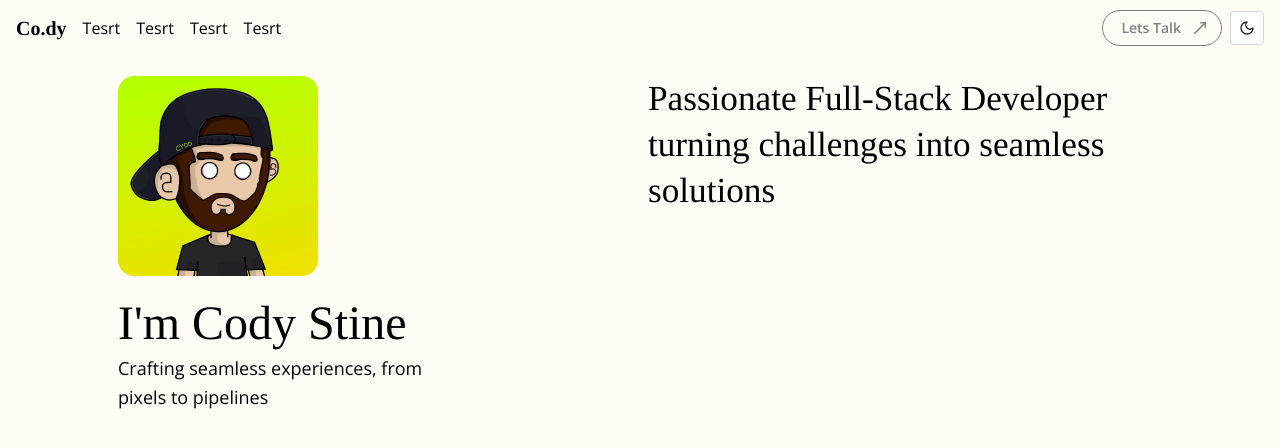
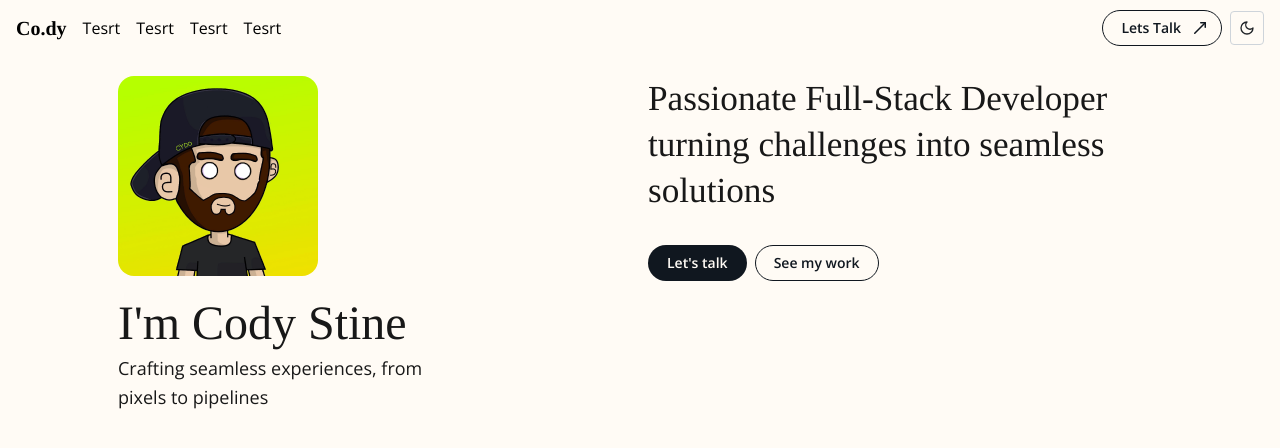
Before and after one commit to CydoEntis/co.dy, a React (Vite) app: page / in a window 1280 px wide. Shown: the top 448 px of the page. Built offline with nearby package versions, Linux system fonts and the light colour scheme.

Commit message:
Added inverse options to color theme and changed from the traditional black tones to a blue for dark mode.

```diff
--- a/src/App.tsx
+++ b/src/App.tsx
@@ -1,4 +1,12 @@
-import { Image, Box, SimpleGrid, Title, Text } from "@mantine/core";
+import {
+  Image,
+  Box,
+  SimpleGrid,
+  Title,
+  Text,
+  Button,
+  Group,
+} from "@mantine/core";
 import Layout from "./components/layout/Layout";
 import Me from "@/assets/me.png";
 function App() {
@@ -7,15 +15,27 @@ function App() {
       <SimpleGrid cols={2} px={32}>
         <Box w={320}>
           <Image src={Me} w={200} radius="lg" />
-          <Title size="3rem" fw={400} mt={16}>
+          <Title size="3rem" fw={400} mt={16} c="text">
             I'm Cody Stine
           </Title>
-          <Text size="lg">
+          <Text size="lg" c="text">
             Crafting seamless experiences, from pixels to pipelines
           </Text>
         </Box>
         <Box>
-          <Box w={460}><Title fw="400" size="2.2rem">Passionate Full-Stack Developer turning challenges into seamless solutions</Title>
+          <Box w={460}>
+            <Title c="text" fw="400" size="2.2rem">
+              Passionate Full-Stack Developer turning challenges into seamless
+              solutions
+            </Title>
+            <Group gap={8} pt={32}>
+              <Button variant="filled" bg="inverse" c="primary" radius="xl">
+                Let's talk
+              </Button>
+              <Button variant="outline" radius="xl" color="inverse">
+                See my work
+              </Button>
+            </Group>
           </Box>
         </Box>
       </SimpleGrid>
--- a/src/components/navigation/header/HeaderNav.tsx
+++ b/src/components/navigation/header/HeaderNav.tsx
@@ -21,7 +21,7 @@ function HeaderNav({ onToggle, opened }: HeaderNavProps) {
         </Group>
 
         <Group ml="xl" gap={8} visibleFrom="xs">
-          <Button rightSection={<MoveUpRight size={18} />} variant="outline" radius="xl" color="grey">Lets Talk</Button>
+          <Button rightSection={<MoveUpRight size={18} />} variant="outline" radius="xl" color="inverse">Lets Talk</Button>
           <ThemeToggle />
         </Group>
       </Group>
--- a/src/components/theme/ThemeToggle.tsx
+++ b/src/components/theme/ThemeToggle.tsx
@@ -12,7 +12,7 @@ function ThemeToggle() {
 			variant="default"
 			size="lg"
 			aria-label="Toggle color scheme"
-			bg="secondary"
+			bg="primary"
 		>
 			{isLightMode ? <Moon size={16} /> : <Sun size={16} />}
 		</ActionIcon>
--- a/src/components/theme/theme.config.ts
+++ b/src/components/theme/theme.config.ts
@@ -3,10 +3,14 @@ import { colorsTuple, createTheme, virtualColor } from "@mantine/core";
 const theme = createTheme({
   cursorType: "pointer",
   colors: {
-    darkPrimary: colorsTuple("#111111"),
-    darkSecondary: colorsTuple("#1C1C1C"),
+    // darkPrimary: colorsTuple("#111111"),
+    // darkSecondary: colorsTuple("#1C1C1C"),
+    darkPrimary: colorsTuple("#10171F"),
+    darkSecondary: colorsTuple("#1A222B"),
     lightPrimary: colorsTuple("#FFFBF5"),
     lightSecondary: colorsTuple("#FFFFFF"),
+    lightText: colorsTuple("#F5F5F5"),
+    darkText: colorsTuple("#181818"),
     primary: virtualColor({
       name: "primary",
       dark: "darkPrimary",
@@ -14,14 +18,31 @@ const theme = createTheme({
     }),
     secondary: virtualColor({
       name: "secondary",
+      light: "lightSecondary",
       dark: "darkSecondary",
-      light: "lightSecondary",
+    }),
+    inverse: virtualColor({
+      name: "inverse",
+      light: "darkPrimary",
+      dark: "lightPrimary",
+    }),
+    text: virtualColor({
+      name: "text",
+      dark: "lightText",
+      light: "darkText",
     }),
   },
   fontFamily: "Open Sans, sans-serif",
   headings: {
     fontFamily: "Tinos, sans-serif",
   },
+  components: {
+    Text: {
+      defaultProps: {
+        color: "text",
+      },
+    },
+  },
 });
 
 export default theme;
```
